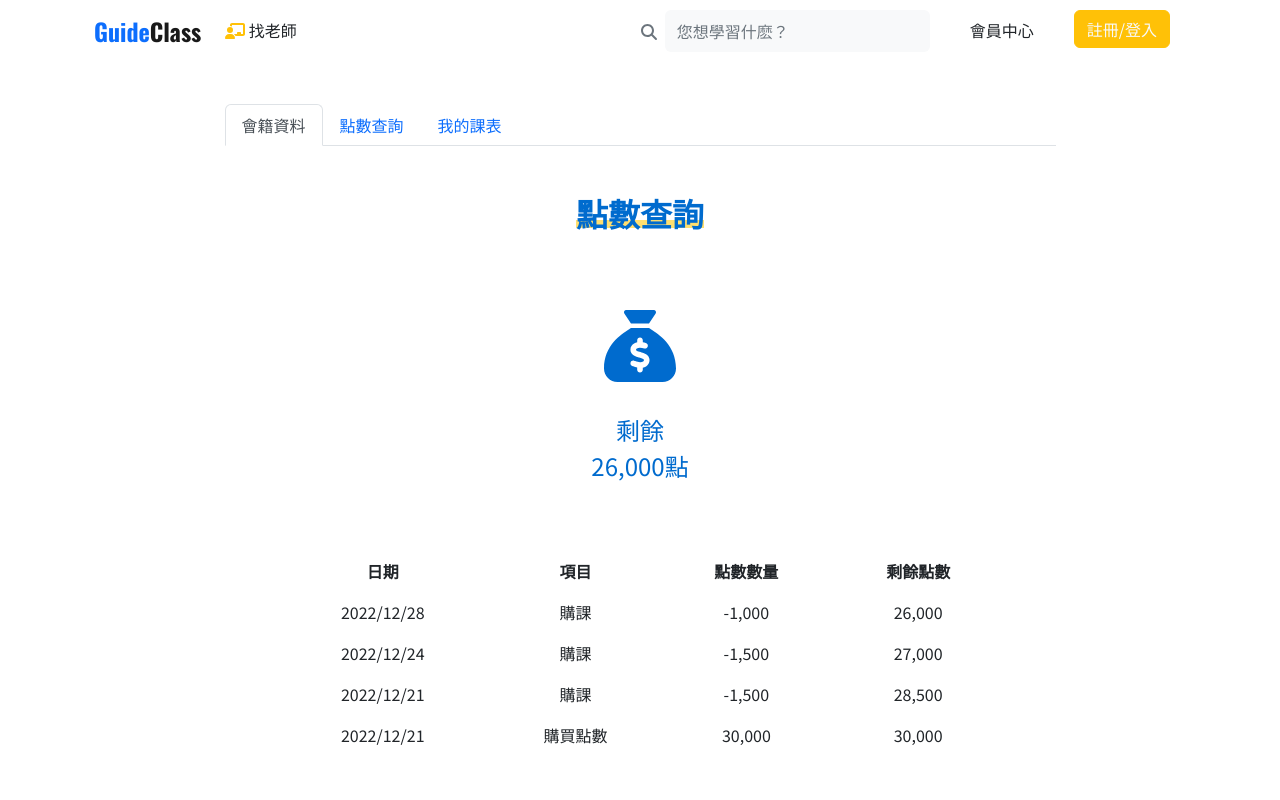
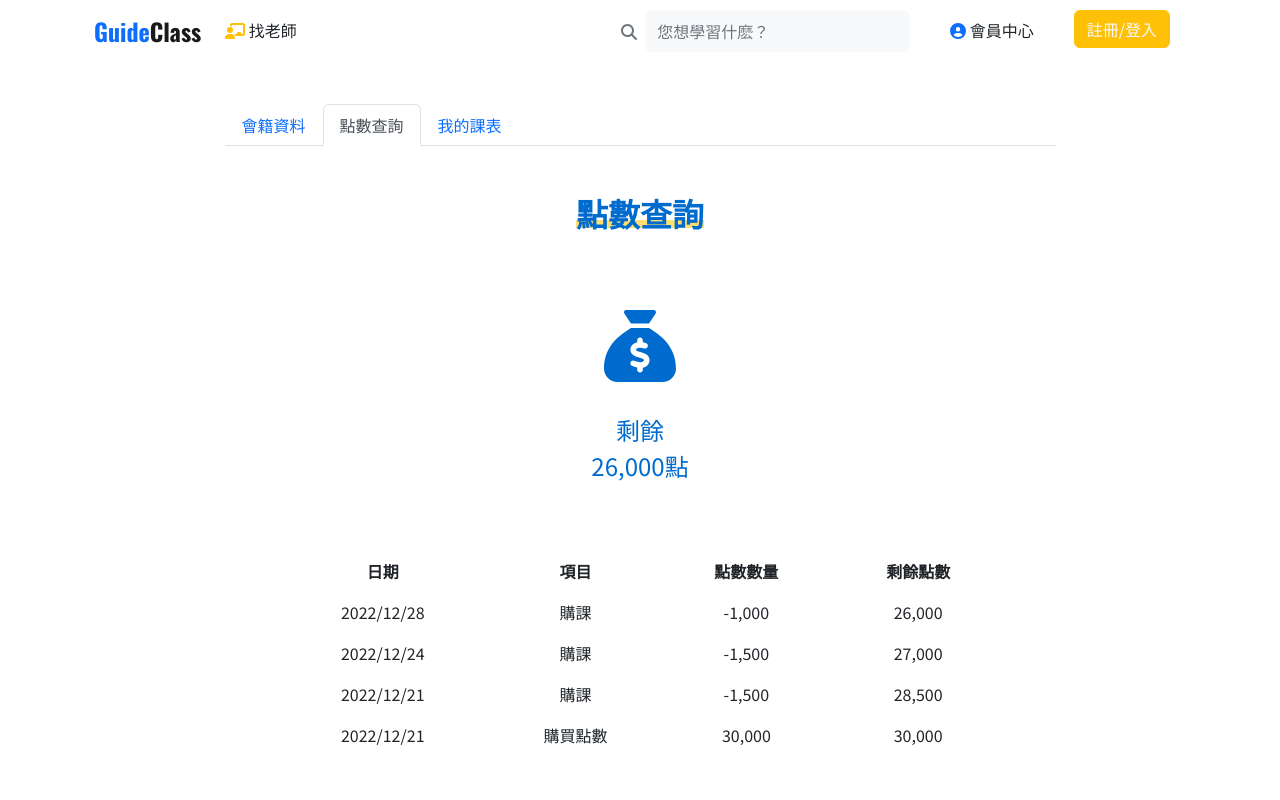
Before and after one commit to chilinglee/GuideClass, a Nuxt app: page /member/mypoint in a window 1280 px wide. Shown: the top 800 px of the page. Built offline with nearby package versions, Linux system fonts and the light colour scheme.

Commit message:
feat: 會員中心分頁調整 & fontawesome 新增 icon

```diff
--- a/components/MemberTabComponent.vue
+++ b/components/MemberTabComponent.vue
@@ -1,22 +1,35 @@
-<script>
-export default {
-  data() {
-    return {};
-  },
-  mounted() {},
-};
+<script setup>
+const routeName = useRoute().name;
+const isMembership = routeName === 'member-membership';
+const isMypoint = routeName === 'member-mypoint';
+const isMyschedule = routeName === 'member-myschedule';
 </script>
 <template>
   <div class="tab col-lg-9 col-12">
     <ul class="nav nav-tabs">
       <li class="nav-item">
-        <a class="nav-link active" href="/member/membership">會籍資料</a>
+        <a
+          class="nav-link"
+          href="/member/membership"
+          :class="{ active: isMembership }"
+          >會籍資料</a
+        >
       </li>
       <li class="nav-item">
-        <a class="nav-link" href="/member/mypoint">點數查詢</a>
+        <a
+          class="nav-link"
+          href="/member/mypoint"
+          :class="{ active: isMypoint }"
+          >點數查詢</a
+        >
       </li>
       <li class="nav-item">
-        <a class="nav-link" href="/member/myschedule">我的課表</a>
+        <a
+          class="nav-link"
+          href="/member/myschedule"
+          :class="{ active: isMyschedule }"
+          >我的課表</a
+        >
       </li>
     </ul>
   </div>
--- a/plugins/fontawesome.js
+++ b/plugins/fontawesome.js
@@ -19,6 +19,7 @@ import {
   faChevronLeft,
   faChevronRight,
   faFireFlameCurved,
+  faCircleUser,
 } from '@fortawesome/free-solid-svg-icons';
 
 library.add(
@@ -41,7 +42,8 @@ library.add(
   faMagnifyingGlass,
   faChevronLeft,
   faChevronRight,
-  faFireFlameCurved
+  faFireFlameCurved,
+  faCircleUser
 );
 
 // This is important, we are going to let Nuxt worry about the CSS
```
